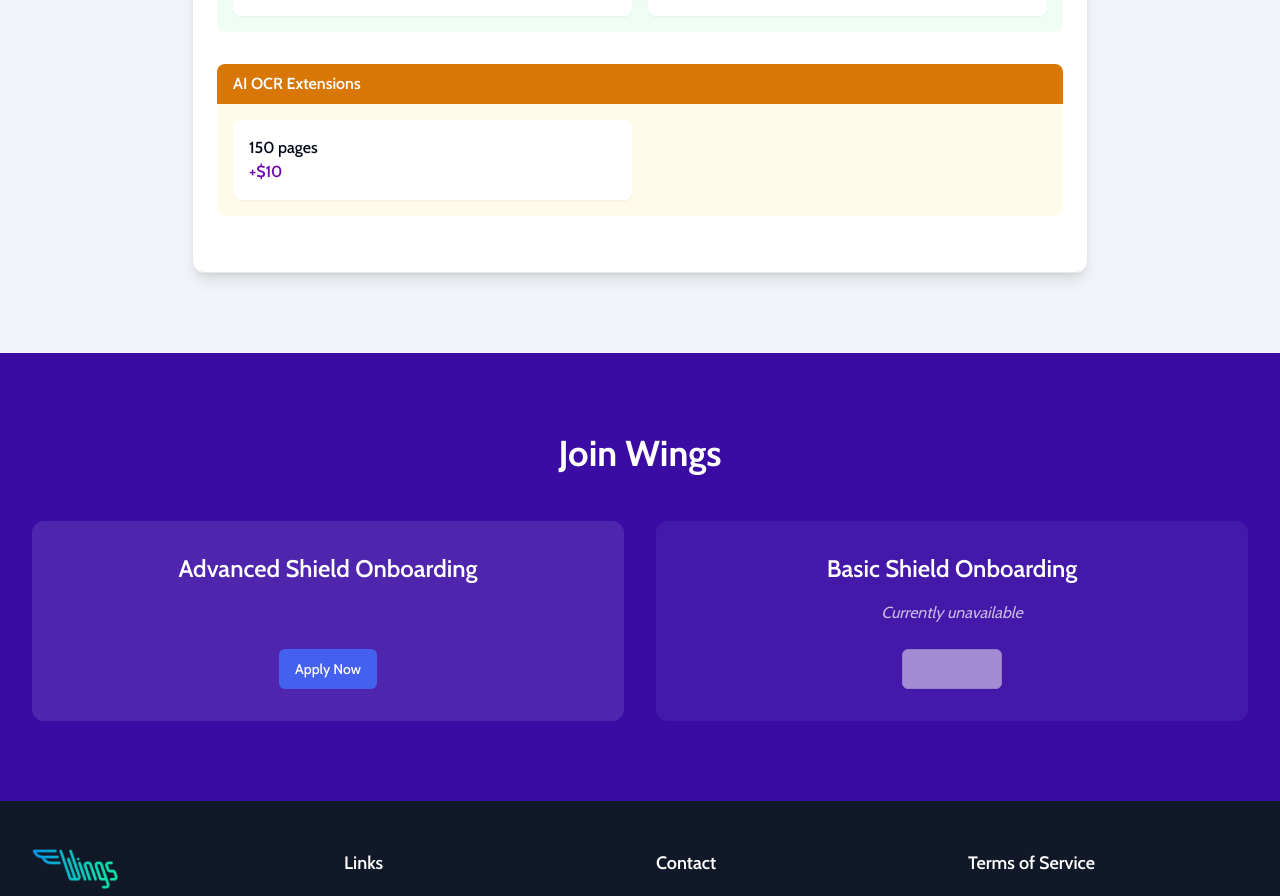
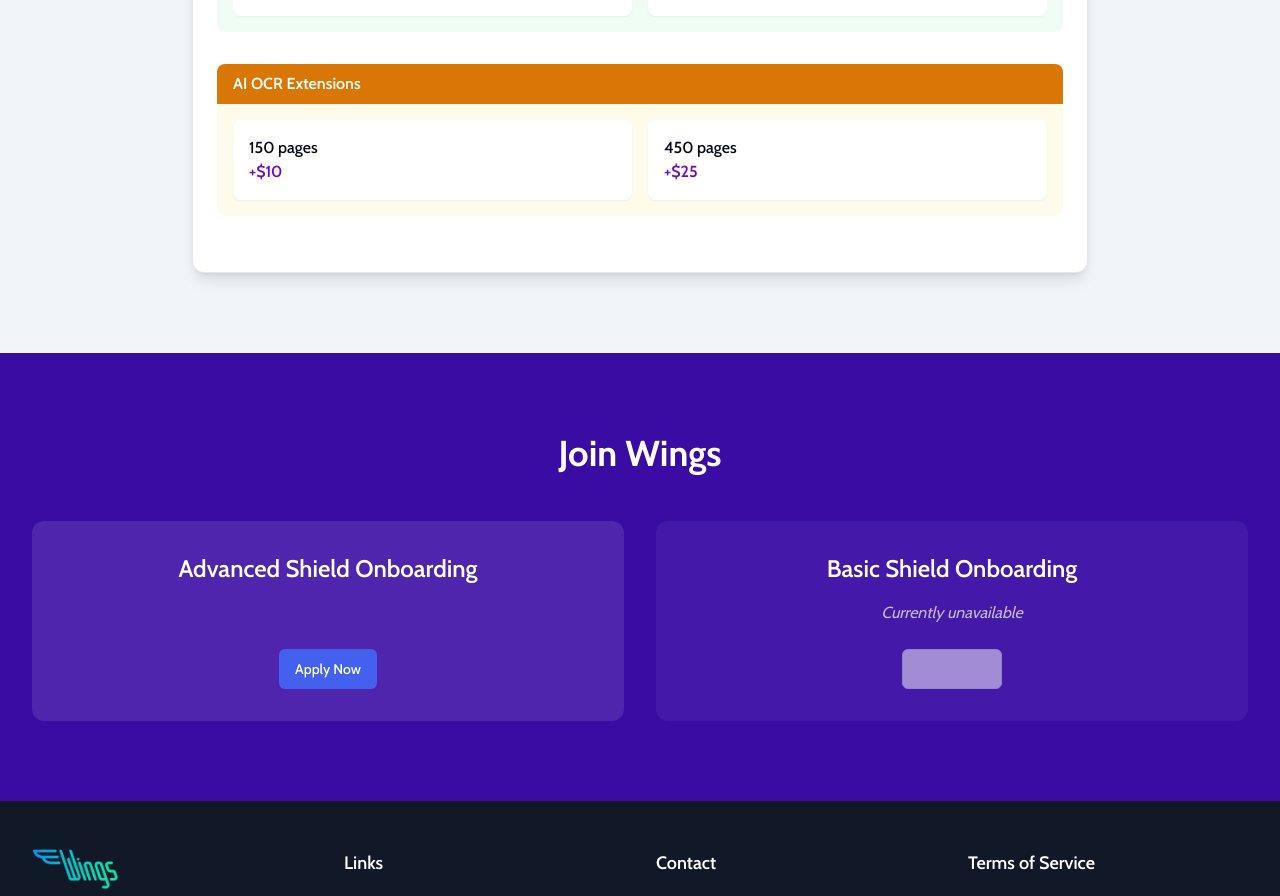
Before and after one commit to wingscorp/wingscorp.github.io, a React (Vite) app: page / in a window 1280 px wide. Shown: the part 3900-4796 px from the top of the page. Built offline with nearby package versions, Linux system fonts and the light colour scheme.

Commit message:
Add missing ocr tier

```diff
--- a/src/components/Pricing.tsx
+++ b/src/components/Pricing.tsx
@@ -130,6 +130,10 @@ const Pricing = () => {
                           <h6 className="font-medium">{t('pricing.ocr.more')}</h6>
                           <p className="text-wings-purple font-semibold">{t('pricing.ocr.more.price')}</p>
                         </div>
+                        <div className="bg-white p-4 rounded-lg shadow-sm">
+                          <h6 className="font-medium">{t('pricing.ocr.most')}</h6>
+                          <p className="text-wings-purple font-semibold">{t('pricing.ocr.most.price')}</p>
+                        </div>
                       </div>
                     </div>
                   </div>
```
